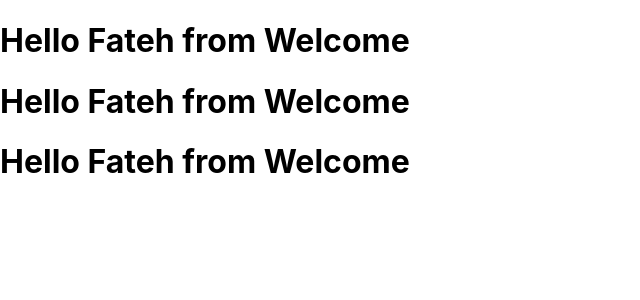
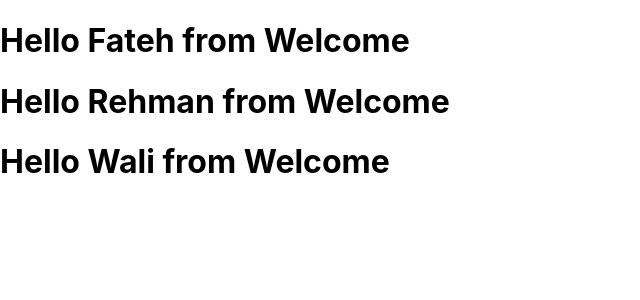
Before and after one commit to fatehrehman/react-app-try, a React (Create React App) app: page / in a window 1280 px wide. Shown: the top 300 px of the page, without its empty margins (0-640 px from the left). Built offline with nearby package versions, Linux system fonts and the light colour scheme.

Commit message:
Chapter 3-3

```diff
--- a/src/App.js
+++ b/src/App.js
@@ -9,9 +9,9 @@ function App() {
 
   return (
     <>
-      <Welcome datax={user} />
-      <Welcome datax={user} />
-      <Welcome datax={user} />
+      <Welcome datax="Fateh" />
+      <Welcome datax="Rehman" />
+      <Welcome datax="Wali" />
     </>
   );
 }
--- a/src/components/Welcome.js
+++ b/src/components/Welcome.js
@@ -1,6 +1,6 @@
 function Welcome(props) {
   // data sent to any component is received as props
-  return <h1>Hello {props.datax.firstname} from Welcome</h1>;
+  return <h1>Hello {props.datax} from Welcome</h1>;
 }
 
 export default Welcome;
```
